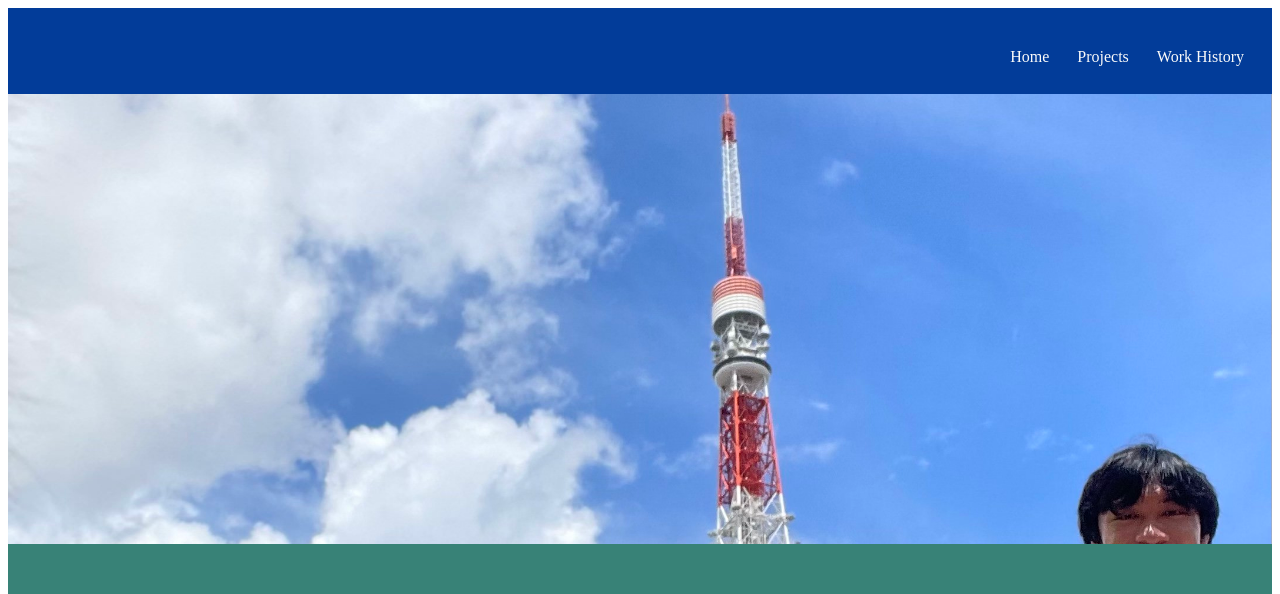
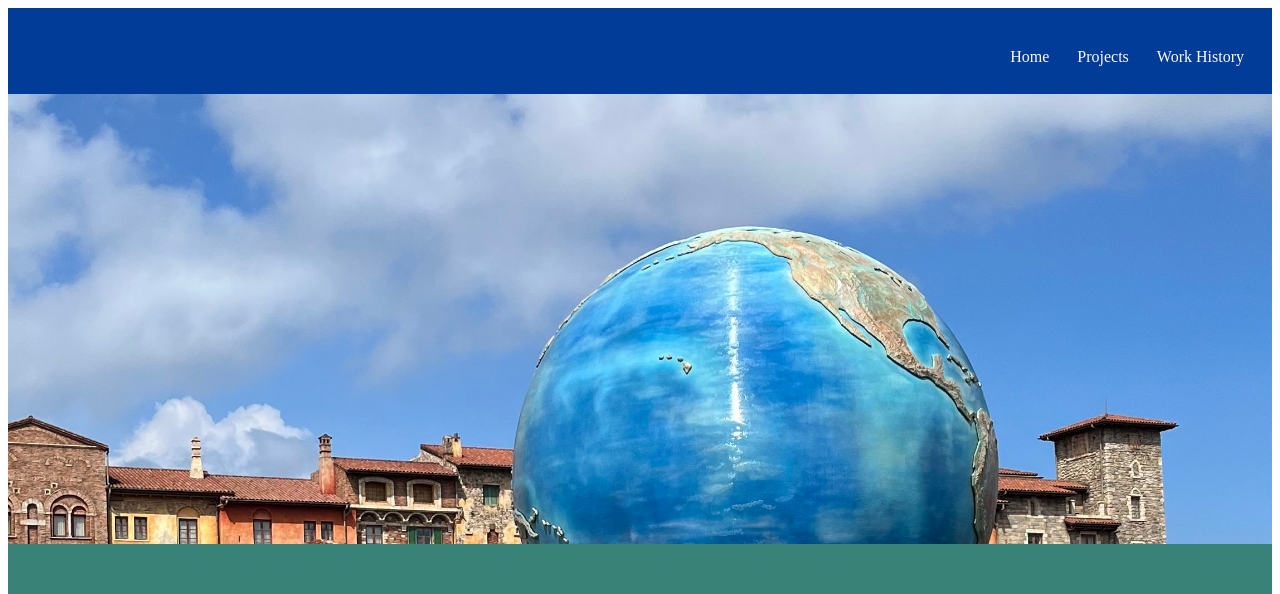
Before and after one commit to Derek429/DerekPerkins.github.io, a plain HTML site: page index.html in a window 1280 px wide. Shown: the top 594 px of the page. Drawn offline with nearby package versions, Linux system fonts and the light colour scheme; a web font is replaced by a local one.

Commit message:
Update index.html

```diff
--- a/index.html
+++ b/index.html
@@ -35,11 +35,11 @@
          <div class="carousel">
             <noscript>
                 <div class="carousel-noscript">
-                    <img src="img/portim3.jpg" alt="Image 1">
+                    <img src="img/portim1.jpg" alt="Image 1">
                 </div>
             </noscript>
             <div class="carousel-static">
-                <img src="img/portim3.jpg" alt="Image 1" style="object-position: 0 30%;">
+                <img src="img/portim1.jpg" alt="Image 1" style="object-position: 0 30%;">
             </div>
             <img src="img/portim2.jpg" alt="Image 2" style="object-position: 0 55%;">
             <img src="img/portim4.jpg" alt="Image 3" style="object-position: 0 45%;">
```
